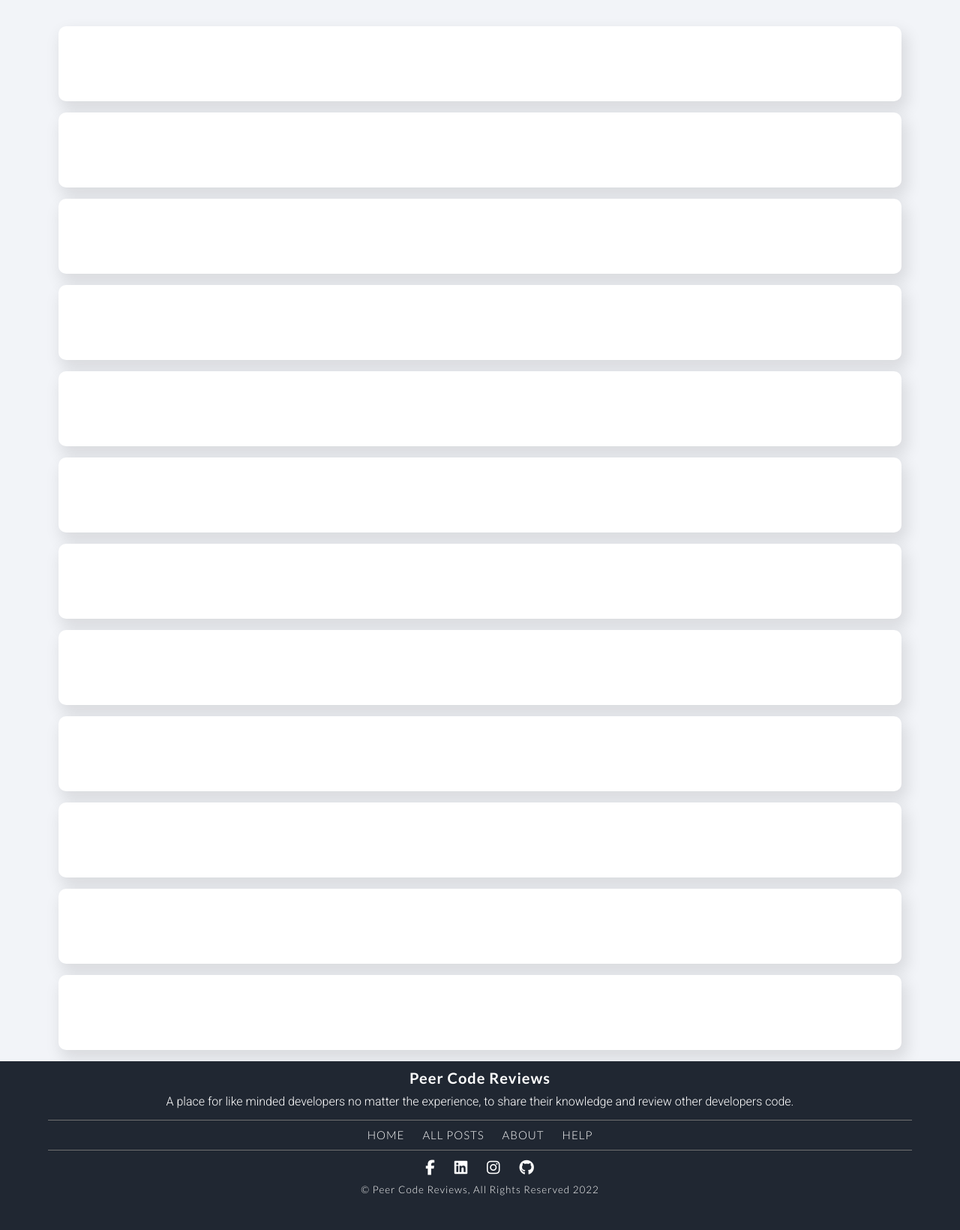
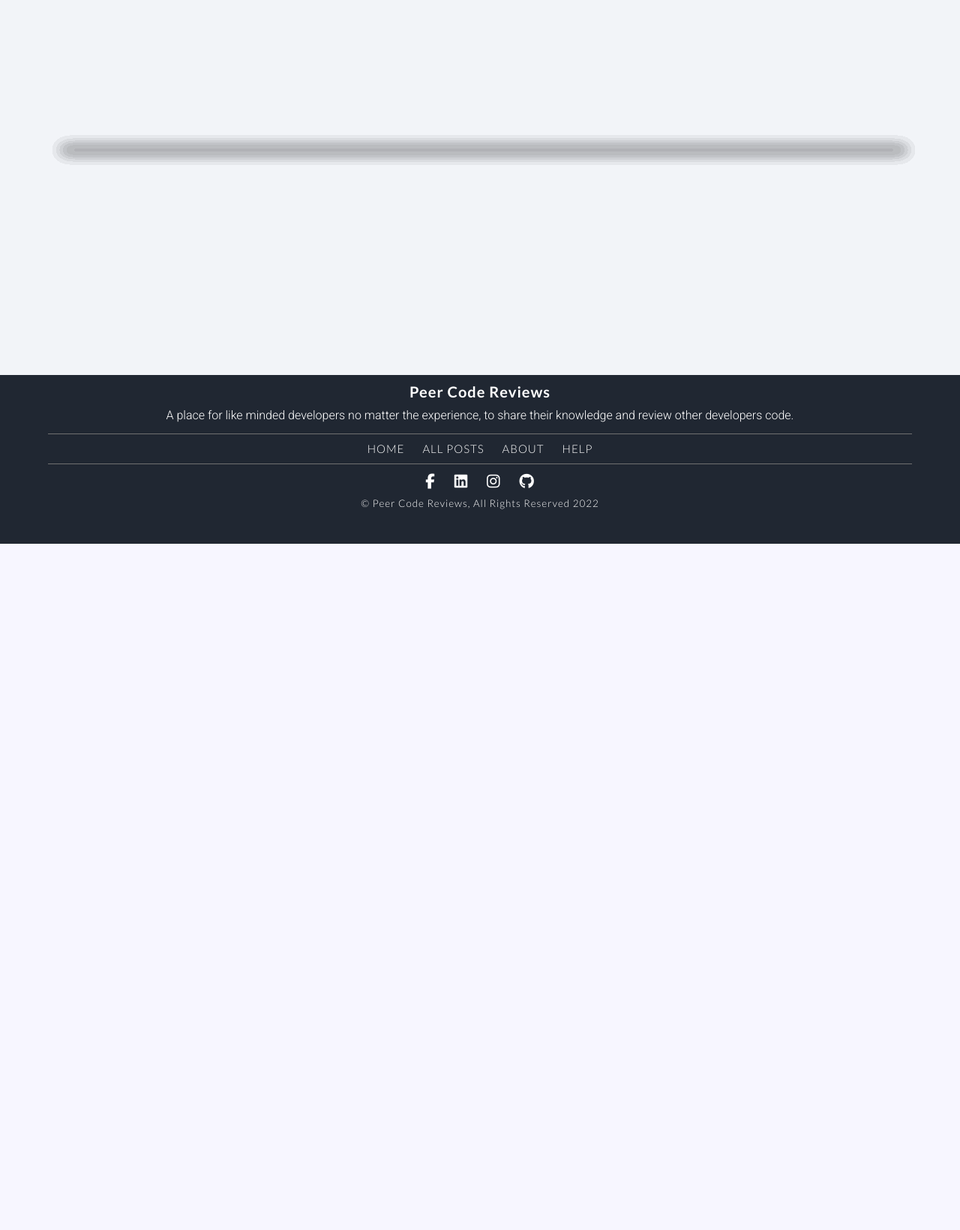
Before and after one commit to roomacarthur/pcr, a Django app: page /all/ in a window 1280 px wide. Shown: the part 75-1715 px from the top of the page at 75% size. After the commit the page ends 800 px from the top, so only its background shows below. Run offline with Django 3.2, Linux system fonts and the light colour scheme; some libraries are stand-ins or nearby versions.

Commit message:
updated container height to auto

```diff
--- a/static/css/style.css
+++ b/static/css/style.css
@@ -131,7 +131,7 @@ header a {
   grid-column: 2/3;
 }
 .container {
-  height: 100px;
+  height: auto;
   width: 90%;
   margin: 15px auto;
   background-color: #fff;
```
